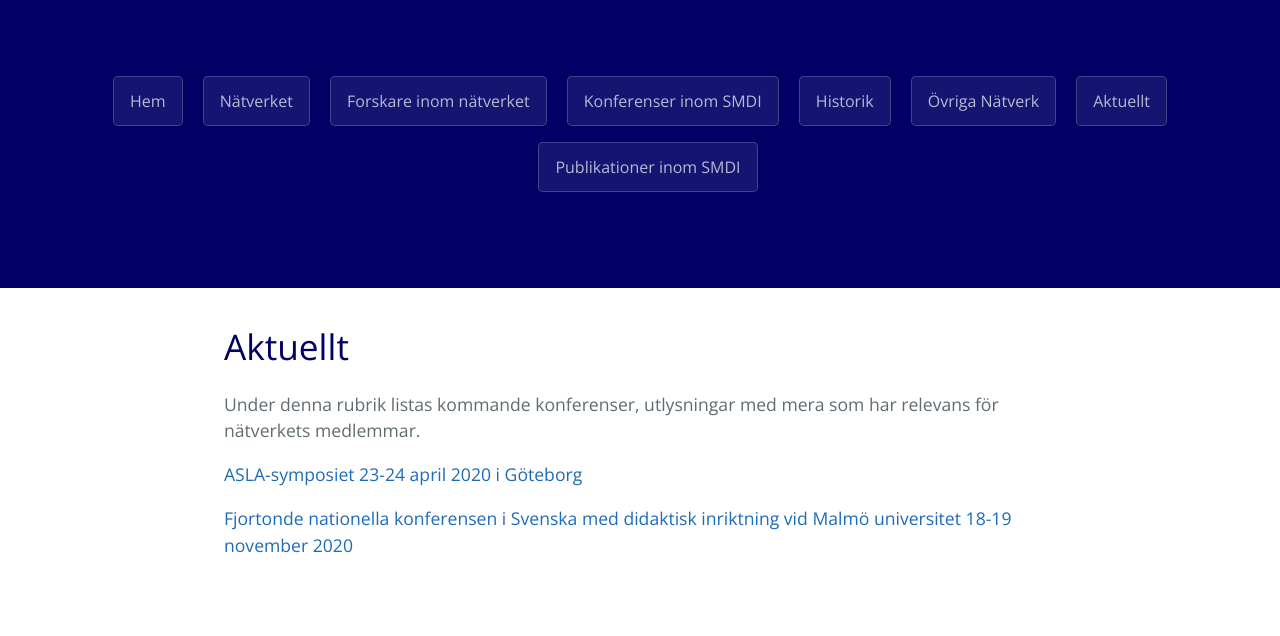
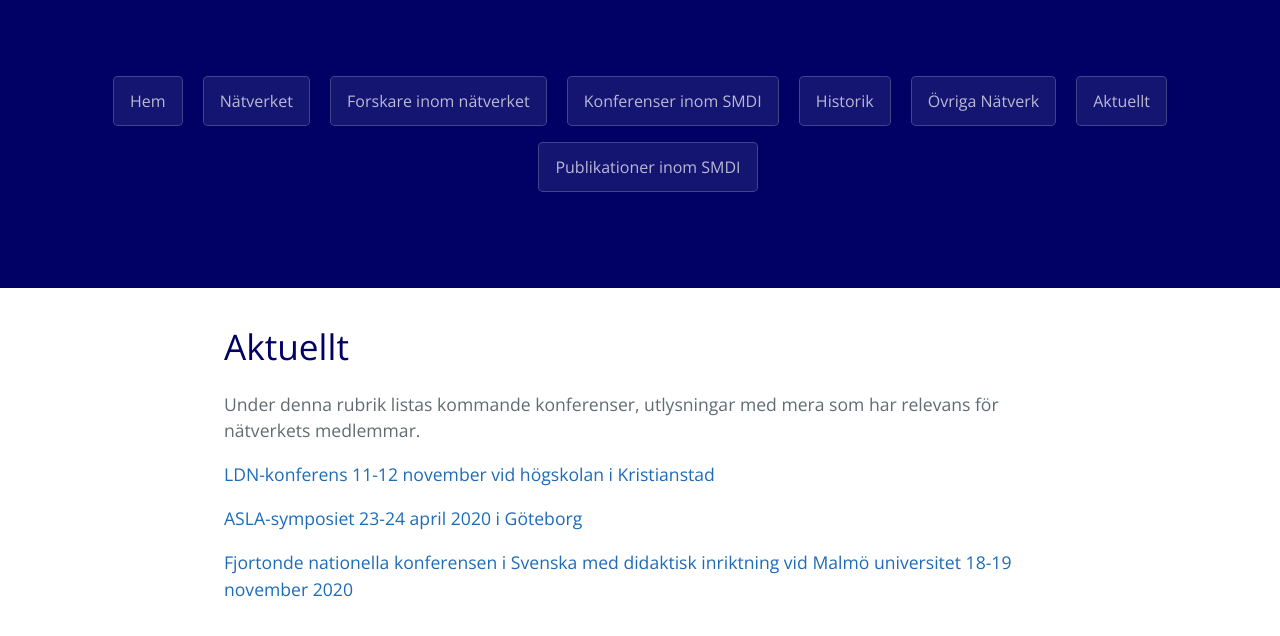
Before and after one commit to smdihemsida/smdihemsida.github.io, a Jekyll site: the page built from aktuellt.md, in a window 1280 px wide, cut to the strip 234-870 px from the top of the page. Built offline with Jekyll 4.4.1, drawn with Linux system fonts in a browser that asks for light colours; our own code applies the rules of GitHub Pages for plain Markdown files.

Commit message:
Update aktuellt.md

```diff
--- a/aktuellt.md
+++ b/aktuellt.md
@@ -6,6 +6,8 @@ layout: pages
 
 Under denna rubrik listas kommande konferenser, utlysningar med mera som har relevans för nätverkets medlemmar.
 
+[LDN-konferens 11-12 november vid högskolan i Kristianstad](https://www.hkr.se/konf-ldn2021)
+
 [ASLA-symposiet 23-24 april 2020 i Göteborg](https://asla2020.wordpress.com/)
 
 [Fjortonde nationella konferensen i Svenska med didaktisk inriktning vid Malmö universitet 18-19 november 2020](https://www.delegia.com/app/netattm/attendee/page/96154)
```
